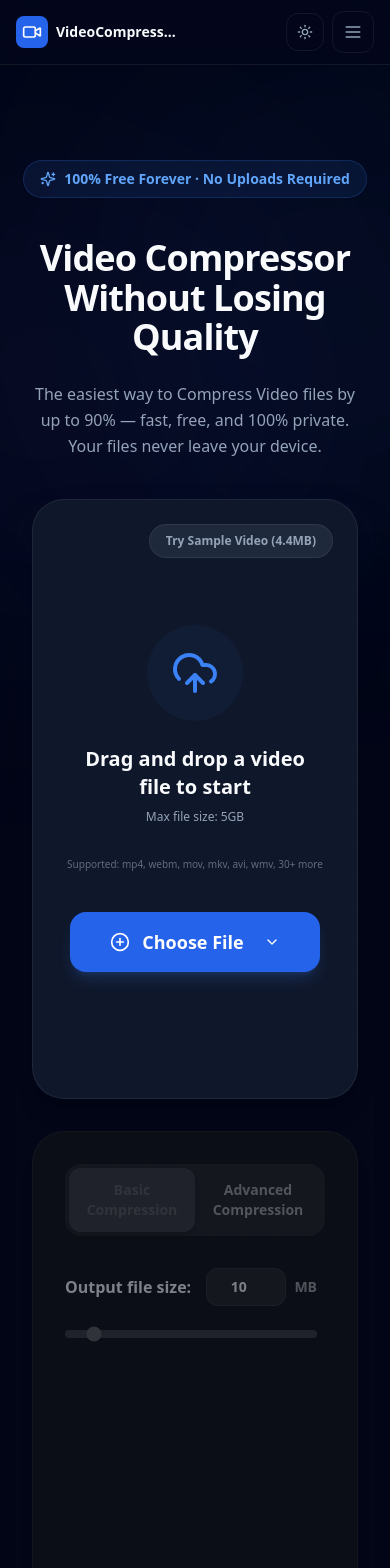
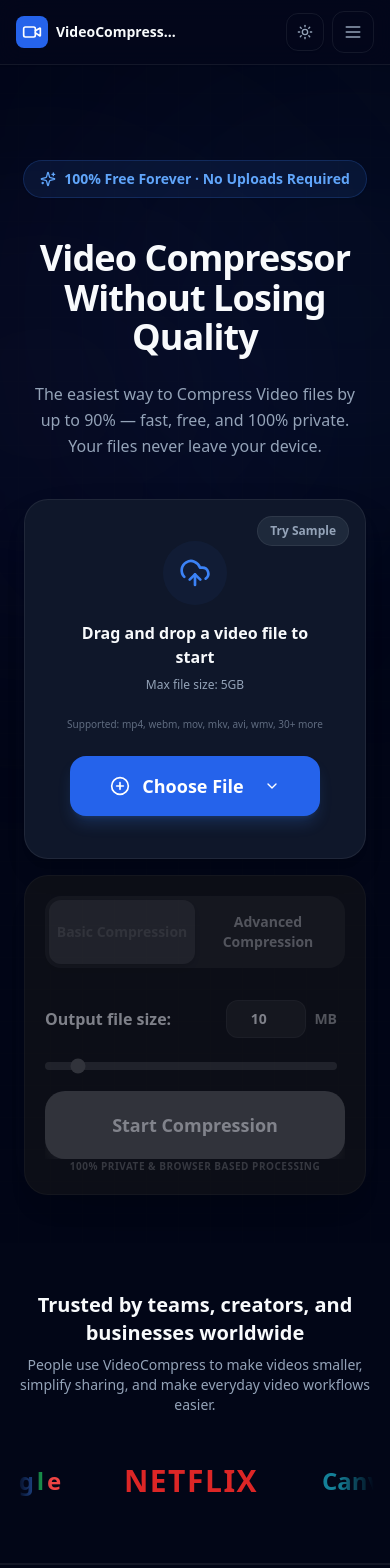
Before and after one commit to bilalinfo166-crypto/VideoCompresorPro, a Next.js app: page / in a window 390 px wide. Shown: the top 1568 px of the page. Built offline with nearby package versions, Linux system fonts and the light colour scheme.

Commit message:
feat: premium mobile UX - footer accordion, tool card responsive, VideoCompressor mobile layout

```diff
--- a/src/components/layout/Footer.tsx
+++ b/src/components/layout/Footer.tsx
@@ -1,8 +1,51 @@
 "use client";
 
 import Link from "next/link";
-import { Video, Twitter, Github, Globe } from "lucide-react";
+import { useState } from "react";
+import { Video, Globe, ChevronDown } from "lucide-react";
 import { useLanguage } from "@/context/LanguageContext";
+
+function FooterSection({ title, links, getHref }: {
+  title: string;
+  links: { label: string; href: string }[];
+  getHref: (path: string) => string;
+}) {
+  const [open, setOpen] = useState(false);
+
+  return (
+    <div className="border-b border-[var(--card-border)] md:border-none">
+      {/* Mobile: collapsible. Desktop: always open */}
+      <button
+        className="w-full flex items-center justify-between py-4 md:py-0 md:cursor-default touch-feedback"
+        onClick={() => setOpen(!open)}
+      >
+        <h3 className="text-[var(--foreground)] font-bold text-xs uppercase tracking-wider">
+          {title}
+        </h3>
+        <ChevronDown
+          className={`w-4 h-4 text-[var(--muted-text)] md:hidden transition-transform ${open ? "rotate-180" : ""}`}
+        />
+      </button>
+
+      <ul
+        className={`space-y-3 overflow-hidden transition-all duration-300 md:!max-h-none md:!opacity-100 md:pb-0 ${
+          open ? "max-h-96 opacity-100 pb-4" : "max-h-0 opacity-0"
+        }`}
+      >
+        {links.map((l) => (
+          <li key={l.href}>
+            <Link
+              href={getHref(l.href)}
+              className="text-[var(--muted-text)] hover:text-blue-600 text-sm transition-colors block py-1 touch-feedback"
+            >
+              {l.label}
+            </Link>
+          </li>
+        ))}
+      </ul>
+    </div>
+  );
+}
 
 export function Footer() {
   const { language, t } = useLanguage();
@@ -37,18 +80,28 @@ export function Footer() {
   ];
 
   return (
-    <footer className="border-t border-[var(--card-border)] bg-[var(--header-bg)] pt-16 pb-8 transition-colors duration-300">
+    <footer className="border-t border-[var(--card-border)] bg-[var(--header-bg)] pt-10 md:pt-16 pb-6 transition-colors duration-300 safe-bottom">
       <div className="container mx-auto px-4">
-        <div className="grid grid-cols-1 md:grid-cols-5 gap-10 mb-12">
-          {/* Brand */}
-          <div className="md:col-span-2">
+
+        {/* Brand Row — always full width on mobile */}
+        <div className="flex items-start gap-4 mb-8 pb-6 border-b border-[var(--card-border)] md:border-none md:mb-0">
+          <Link href={getLocalizedHref('/')} className="flex items-center gap-2 touch-feedback">
+            <div className="w-8 h-8 bg-blue-600 rounded-lg flex items-center justify-center shrink-0">
+              <Video className="w-5 h-5 text-white" />
+            </div>
+            <span className="text-sm font-bold text-[var(--foreground)]">VideoCompressorPro</span>
+          </Link>
+        </div>
+
+        {/* Links Grid */}
+        <div className="grid grid-cols-1 md:grid-cols-5 gap-0 md:gap-10 mb-0 md:mb-12">
+          {/* Brand Description — desktop only */}
+          <div className="hidden md:block md:col-span-2">
             <Link href={getLocalizedHref('/')} className="flex items-center gap-2 mb-5">
               <div className="w-8 h-8 bg-blue-600 rounded-lg flex items-center justify-center">
                 <Video className="w-5 h-5 text-white" />
               </div>
-              <span className="text-base font-bold text-[var(--foreground)]">
-                VideoCompressorPro
-              </span>
+              <span className="text-base font-bold text-[var(--foreground)]">VideoCompressorPro</span>
             </Link>
             <p className="text-[var(--muted-text)] text-sm leading-relaxed max-w-xs mb-6">
               {t("footer.desc")}
@@ -59,58 +112,20 @@ export function Footer() {
             </div>
           </div>
 
-          {/* Tools */}
-          <div>
-            <h3 className="text-[var(--foreground)] font-semibold mb-4 text-sm uppercase tracking-wider">{t("footer.tools")}</h3>
-            <ul className="space-y-3">
-              {TOOL_LINKS.map((l) => (
-                <li key={l.href}>
-                  <Link href={getLocalizedHref(l.href)} className="text-[var(--muted-text)] hover:text-blue-600 text-sm transition-colors">
-                    {l.label}
-                  </Link>
-                </li>
-              ))}
-            </ul>
-          </div>
-
-          {/* Formats */}
-          <div>
-            <h3 className="text-[var(--foreground)] font-semibold mb-4 text-sm uppercase tracking-wider">{t("footer.formats")}</h3>
-            <ul className="space-y-3">
-              {FORMAT_LINKS.map((l) => (
-                <li key={l.href}>
-                  <Link href={getLocalizedHref(l.href)} className="text-[var(--muted-text)] hover:text-blue-600 text-sm transition-colors">
-                    {l.label}
-                  </Link>
-                </li>
-              ))}
-            </ul>
-          </div>
-
-          {/* Legal */}
-          <div>
-            <h3 className="text-[var(--foreground)] font-semibold mb-4 text-sm uppercase tracking-wider">{t("footer.company")}</h3>
-            <ul className="space-y-3">
-              {LEGAL_LINKS.map((l) => (
-                <li key={l.href}>
-                  <Link href={getLocalizedHref(l.href)} className="text-[var(--muted-text)] hover:text-blue-600 text-sm transition-colors">
-                    {l.label}
-                  </Link>
-                </li>
-              ))}
-            </ul>
-          </div>
+          {/* Collapsible on Mobile, Static on Desktop */}
+          <FooterSection title={t("footer.tools")} links={TOOL_LINKS} getHref={getLocalizedHref} />
+          <FooterSection title={t("footer.formats")} links={FORMAT_LINKS} getHref={getLocalizedHref} />
+          <FooterSection title={t("footer.company")} links={LEGAL_LINKS} getHref={getLocalizedHref} />
         </div>
 
-        <div className="border-t border-[var(--card-border)] pt-8 flex flex-col md:flex-row items-center justify-between gap-4">
-          <p className="text-[var(--muted-text)] text-sm">
+        {/* Bottom Bar */}
+        <div className="border-t border-[var(--card-border)] pt-6 mt-6 flex flex-col sm:flex-row items-center justify-between gap-3">
+          <p className="text-[var(--muted-text)] text-xs sm:text-sm text-center sm:text-left">
             &copy; {new Date().getFullYear()} VideoCompressorPro — {t("footer.copyright")}
           </p>
-          <div className="flex items-center gap-6 text-[var(--muted-text)] text-sm">
-            <span className="flex items-center gap-1.5">
-              <span className="w-2 h-2 rounded-full bg-emerald-500 animate-pulse" />
-              {t("footer.status")}
-            </span>
+          <div className="flex items-center gap-2 text-[var(--muted-text)] text-xs sm:text-sm">
+            <span className="w-2 h-2 rounded-full bg-emerald-500 animate-pulse" />
+            {t("footer.status")}
           </div>
         </div>
       </div>
--- a/src/components/tools/VideoCompressor.tsx
+++ b/src/components/tools/VideoCompressor.tsx
@@ -204,35 +204,35 @@ export function VideoCompressor() {
   };
 
   return (
-    <div className="w-full max-w-7xl mx-auto px-4 transition-colors duration-300">
+    <div className="w-full max-w-7xl mx-auto px-2 sm:px-4 transition-colors duration-300">
       {/* Cloud SDKs */}
       <Script src="https://www.dropbox.com/static/api/2/dropins.js" id="dropboxjs" data-app-key="YOUR_DROPBOX_APP_KEY" />
       <Script src="https://apis.google.com/js/api.js" />
 
-      <div className="grid grid-cols-1 md:grid-cols-2 gap-8 items-stretch">
+      <div className="grid grid-cols-1 md:grid-cols-2 gap-4 sm:gap-8 items-stretch">
 
         {/* BOX A: Upload / Preview */}
-        <div className="bg-white dark:bg-slate-900 rounded-[32px] border border-[var(--card-border)] shadow-xl h-[600px] flex flex-col relative overflow-hidden group">
+        <div className="bg-white dark:bg-slate-900 rounded-[24px] sm:rounded-[32px] border border-[var(--card-border)] shadow-xl min-h-[360px] flex flex-col relative overflow-hidden group">
           {!file ? (
             <div
-              className="flex-1 flex flex-col items-center justify-center p-8 cursor-pointer relative"
+              className="flex-1 flex flex-col items-center justify-center p-6 sm:p-8 cursor-pointer relative"
               onClick={() => fileInputRef.current?.click()}
             >
-              {/* Sample Video Button (Top Right) */}
-              <button className="absolute top-6 right-6 px-4 py-2 bg-slate-100 dark:bg-slate-800 rounded-full text-xs font-bold text-[var(--muted-text)] hover:bg-slate-200 transition-colors border border-[var(--card-border)]">
-                Try Sample Video (4.4MB)
+              {/* Sample Video Button */}
+              <button className="absolute top-4 right-4 sm:top-6 sm:right-6 px-3 sm:px-4 py-1.5 sm:py-2 bg-slate-100 dark:bg-slate-800 rounded-full text-xs font-bold text-[var(--muted-text)] hover:bg-slate-200 transition-colors border border-[var(--card-border)] touch-feedback">
+                Try Sample
               </button>
 
-              <div className="w-24 h-24 mb-6 relative">
+              <div className="w-16 h-16 sm:w-24 sm:h-24 mb-4 sm:mb-6 relative">
                 <div className="absolute inset-0 bg-blue-500/10 rounded-full animate-pulse" />
                 <div className="relative z-10 w-full h-full flex items-center justify-center">
-                  <UploadCloud className="w-12 h-12 text-blue-500" />
+                  <UploadCloud className="w-8 h-8 sm:w-12 sm:h-12 text-blue-500" />
                 </div>
               </div>
 
-              <h3 className="text-xl font-bold text-[var(--foreground)] mb-2 px-4 text-center">Drag and drop a video file to start</h3>
-              <p className="text-xs text-[var(--muted-text)] mb-8 font-medium">Max file size: 5GB</p>
-              <p className="text-[10px] text-[var(--muted-text)] mb-10 opacity-60">Supported: mp4, webm, mov, mkv, avi, wmv, 30+ more</p>
+              <h3 className="text-base sm:text-xl font-bold text-[var(--foreground)] mb-2 px-4 text-center">Drag and drop a video file to start</h3>
+              <p className="text-xs text-[var(--muted-text)] mb-6 sm:mb-8 font-medium">Max file size: 5GB</p>
+              <p className="text-[10px] text-[var(--muted-text)] mb-6 sm:mb-10 opacity-60">Supported: mp4, webm, mov, mkv, avi, wmv, 30+ more</p>
 
               {/* Unified Choose File Button */}
               <div className="relative" onClick={(e) => e.stopPropagation()}>
@@ -315,7 +315,7 @@ export function VideoCompressor() {
         </div>
 
         {/* BOX B: Settings */}
-        <div className={`bg-white dark:bg-slate-900 rounded-[32px] border border-[var(--card-border)] shadow-xl h-[600px] p-8 flex flex-col transition-all duration-500 ${!file ? 'opacity-50 grayscale pointer-events-none' : 'opacity-100 grayscale-0'}`}>
+        <div className={`bg-white dark:bg-slate-900 rounded-[24px] sm:rounded-[32px] border border-[var(--card-border)] shadow-xl min-h-[320px] md:h-[600px] p-5 sm:p-8 flex flex-col transition-all duration-500 ${!file ? 'opacity-50 grayscale pointer-events-none' : 'opacity-100 grayscale-0'}`}>
 
           {/* Tabs */}
           <div className="bg-slate-100 dark:bg-slate-800 p-1 rounded-2xl flex mb-8">
```
